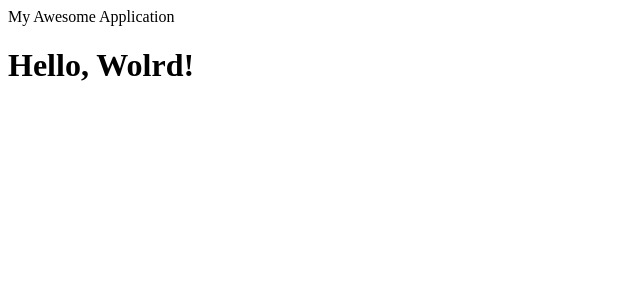
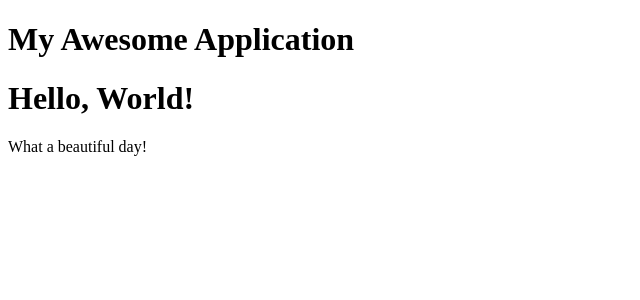
Before and after one commit to alantheandroid/my-react-app, a React (Create React App) app: page / in a window 1280 px wide. Shown: the top 300 px of the page, without its empty margins (0-640 px from the left). Built offline with nearby package versions, Linux system fonts and the light colour scheme.

Commit message:
feat: first attempt at conditional rendering

```diff
--- a/src/App.js
+++ b/src/App.js
@@ -1,12 +1,13 @@
 import React from "react";
 import { HelloWorld } from "./HelloWorld";
+/* import { Welcome } from "./Welcome"; */
 
 export class App extends React.Component {
   render() {
     return (
       <div>
-        <hi>My Awesome Application</hi>
-        <HelloWorld />
+        <h1>My Awesome Application</h1>
+        <HelloWorld renderGreeting={true} />
       </div>
     );
   }
--- a/src/HelloWorld.js
+++ b/src/HelloWorld.js
@@ -2,6 +2,11 @@ import React from "react";
 
 export class HelloWorld extends React.Component {
   render() {
-    return <h1>Hello, Wolrd!</h1>;
+    return (
+      <div>
+        {this.props.renderGreeting && <h1>Hello, World!</h1>}
+        <p>What a beautiful day!</p>
+      </div>
+    );
   }
 }
--- /dev/null
+++ b/src/Welcome.js
@@ -0,0 +1,7 @@
+import React from "react";
+
+export class Welcome extends React.Component {
+  render() {
+    return <h2>Hello, {this.props.name}</h2>;
+  }
+}
```
